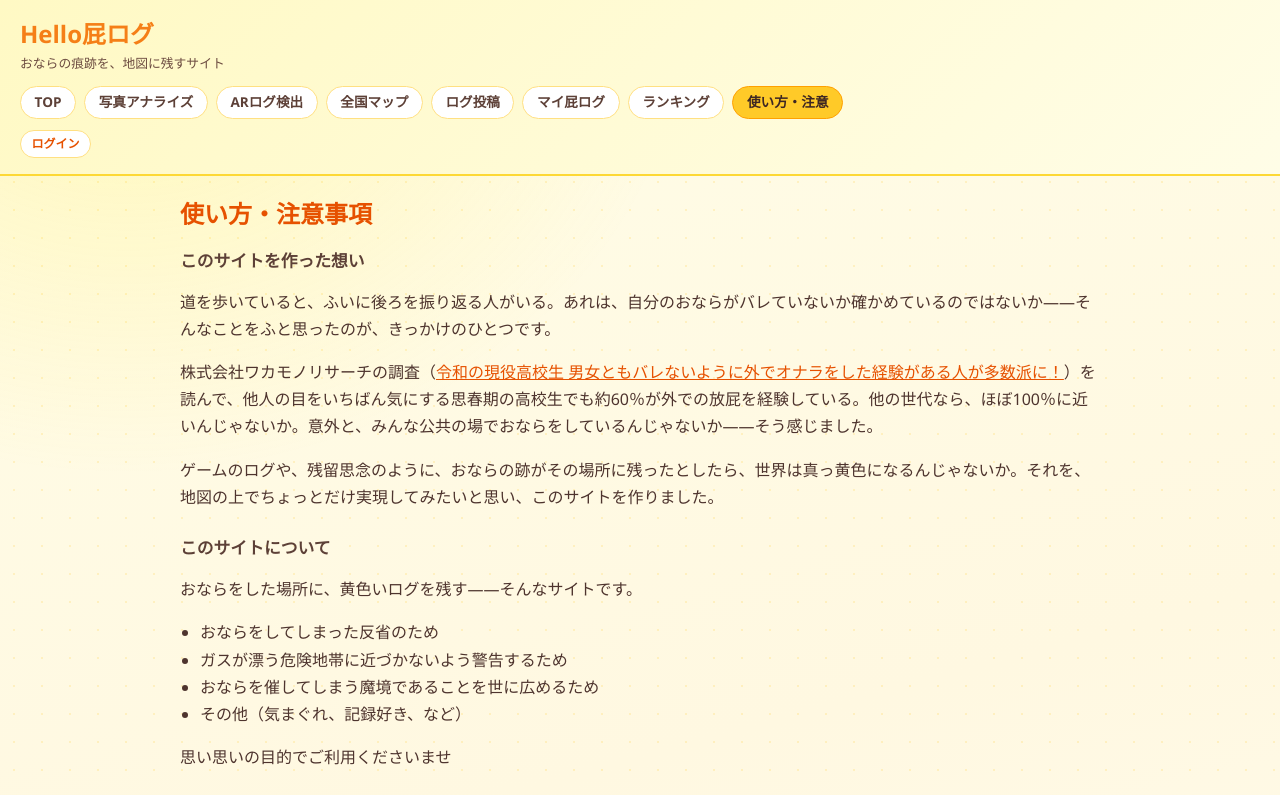
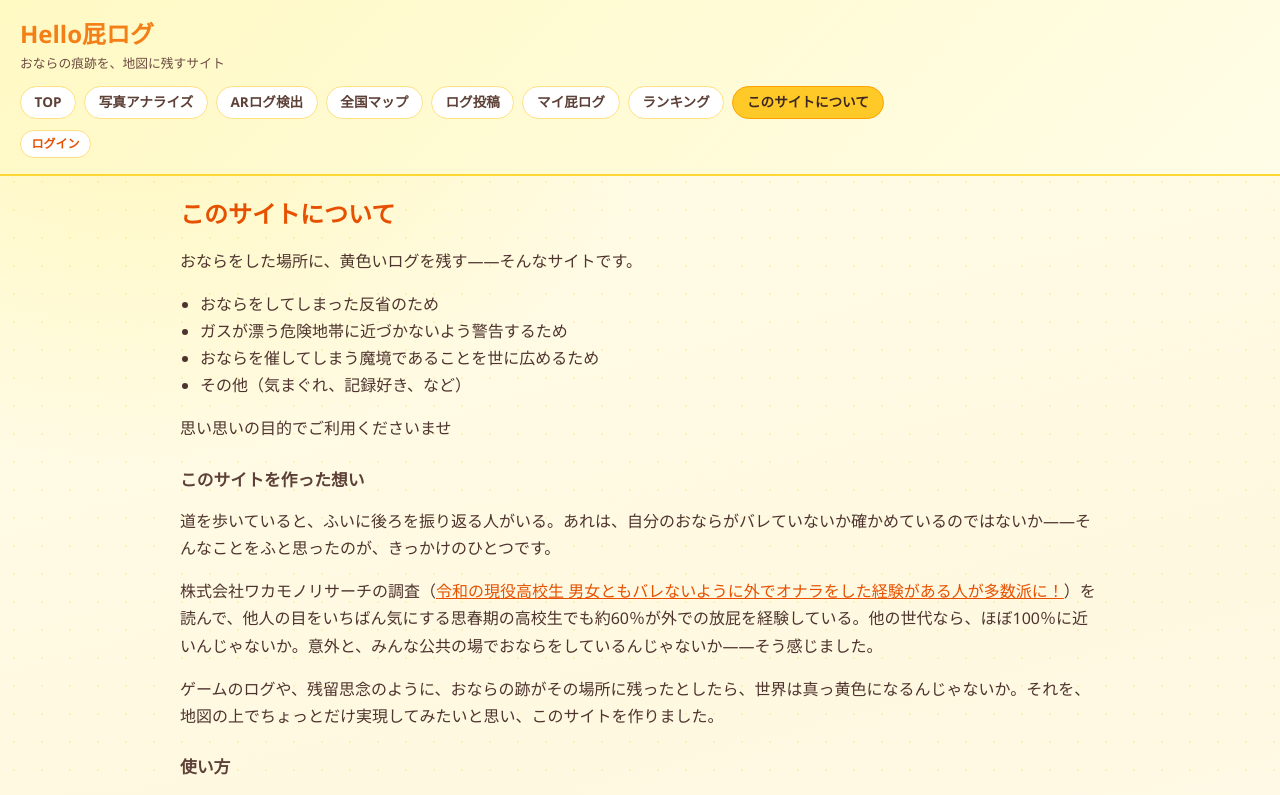
Before and after one commit to mudapara/hello-p-log, a React (Vite) app: page /about in a window 1280 px wide. Shown: the top 795 px of the page. Built offline with nearby package versions, Linux system fonts and the light colour scheme; no server answers.

Commit message:
Restructure about page, rename nav, link usage section

```diff
--- a/src/components/Layout.tsx
+++ b/src/components/Layout.tsx
@@ -1,6 +1,6 @@
 import { Link, Outlet, useLocation } from 'react-router-dom'
 import { useAuth } from '../contexts/AuthContext'
-import { APP_NAME, TAGLINE, FEATURE_PHOTO, FEATURE_AR, FEATURE_MAP, FEATURE_LOG_POST } from '../lib/constants'
+import { APP_NAME, TAGLINE, ABOUT_USAGE_URL, FEATURE_PHOTO, FEATURE_AR, FEATURE_MAP, FEATURE_LOG_POST } from '../lib/constants'
 import './Layout.css'
 
 const NAV = [
@@ -11,7 +11,7 @@ const NAV = [
   { to: '/log/new', label: FEATURE_LOG_POST.nav },
   { to: '/my-logs', label: 'マイ屁ログ' },
   { to: '/ranking', label: 'ランキング' },
-  { to: '/about', label: '使い方・注意' },
+  { to: '/about', label: 'このサイトについて' },
 ]
 
 function isNavActive(pathname: string, to: string): boolean {
@@ -68,7 +68,7 @@ export function Layout() {
         <Outlet />
       </main>
       <footer className="footer">
-        <Link to="/about">使い方・注意事項</Link>
+        <Link to={ABOUT_USAGE_URL}>使い方・注意事項</Link>
         <span>·</span>
         <Link to="/contact">お問い合わせ</Link>
       </footer>
--- a/src/components/UserLogForm.tsx
+++ b/src/components/UserLogForm.tsx
@@ -3,6 +3,7 @@ import { v4 as uuidv4 } from 'uuid'
 import type { EntityType, FartLog, TacticId } from '../types'
 import {
   FART_LOCATION_OPTIONS,
+  ABOUT_USAGE_URL,
   SMELL_STRENGTH_OPTIONS,
   SMELL_TYPES,
   SOUND_CATEGORIES,
@@ -454,7 +455,7 @@ export function UserLogForm({
 
       <label className="checkbox agree">
         <input type="checkbox" checked={agreed} onChange={(e) => setAgreed(e.target.checked)} />
-        <a href="/about" target="_blank" rel="noreferrer">使い方・注意事項</a>
+        <a href={ABOUT_USAGE_URL} target="_blank" rel="noreferrer">使い方・注意事項</a>
         を読み、投稿内容に問題がないことを確認しました *
       </label>
 
--- a/src/lib/constants.ts
+++ b/src/lib/constants.ts
@@ -2,6 +2,10 @@ import type { TacticId } from '../types'
 
 export const APP_NAME = 'Hello屁ログ'
 export const TAGLINE = 'おならの痕跡を、地図に残すサイト'
+
+/** 使い方セクションへのアンカー（フッター・投稿フォームから） */
+export const ABOUT_USAGE_SECTION_ID = 'usage'
+export const ABOUT_USAGE_URL = `/about#${ABOUT_USAGE_SECTION_ID}`
 
 /** 写真を選んで黄色いログを載せる機能 */
 export const FEATURE_PHOTO = {
--- a/src/pages/AboutPage.css
+++ b/src/pages/AboutPage.css
@@ -6,6 +6,14 @@
 
 .about-page section {
   margin-bottom: 1.5rem;
+}
+
+.about-intro {
+  margin-bottom: 1.75rem;
+}
+
+#usage {
+  scroll-margin-top: 1rem;
 }
 
 .about-page h2 {
--- a/src/pages/AboutPage.tsx
+++ b/src/pages/AboutPage.tsx
@@ -1,10 +1,32 @@
-import { FEATURE_AR, FEATURE_PHOTO, FEATURE_MAP, FEATURE_LOG_POST } from '../lib/constants'
+import { useEffect } from 'react'
+import { useLocation } from 'react-router-dom'
+import { ABOUT_USAGE_SECTION_ID, FEATURE_AR, FEATURE_PHOTO, FEATURE_MAP, FEATURE_LOG_POST } from '../lib/constants'
 import './AboutPage.css'
 
 export function AboutPage() {
+  const { hash } = useLocation()
+
+  useEffect(() => {
+    if (!hash) return
+    const id = hash.slice(1)
+    const el = document.getElementById(id)
+    el?.scrollIntoView({ behavior: 'smooth', block: 'start' })
+  }, [hash])
+
   return (
     <article className="about-page">
-      <h1>使い方・注意事項</h1>
+      <h1>このサイトについて</h1>
+
+      <section className="about-intro">
+        <p>おならをした場所に、黄色いログを残す——そんなサイトです。</p>
+        <ul>
+          <li>おならをしてしまった反省のため</li>
+          <li>ガスが漂う危険地帯に近づかないよう警告するため</li>
+          <li>おならを催してしまう魔境であることを世に広めるため</li>
+          <li>その他（気まぐれ、記録好き、など）</li>
+        </ul>
+        <p>思い思いの目的でご利用くださいませ</p>
+      </section>
 
       <section>
         <h2>このサイトを作った想い</h2>
@@ -27,19 +49,7 @@ export function AboutPage() {
         </p>
       </section>
 
-      <section>
-        <h2>このサイトについて</h2>
-        <p>おならをした場所に、黄色いログを残す——そんなサイトです。</p>
-        <ul>
-          <li>おならをしてしまった反省のため</li>
-          <li>ガスが漂う危険地帯に近づかないよう警告するため</li>
-          <li>おならを催してしまう魔境であることを世に広めるため</li>
-          <li>その他（気まぐれ、記録好き、など）</li>
-        </ul>
-        <p>思い思いの目的でご利用くださいませ</p>
-      </section>
-
-      <section>
+      <section id={ABOUT_USAGE_SECTION_ID}>
         <h2>使い方</h2>
         <ol>
           <li><strong>{FEATURE_PHOTO.title}</strong> — {FEATURE_PHOTO.desc}位置はブラウザの許可、または写真内の位置情報（EXIF）を使います。</li>
```
